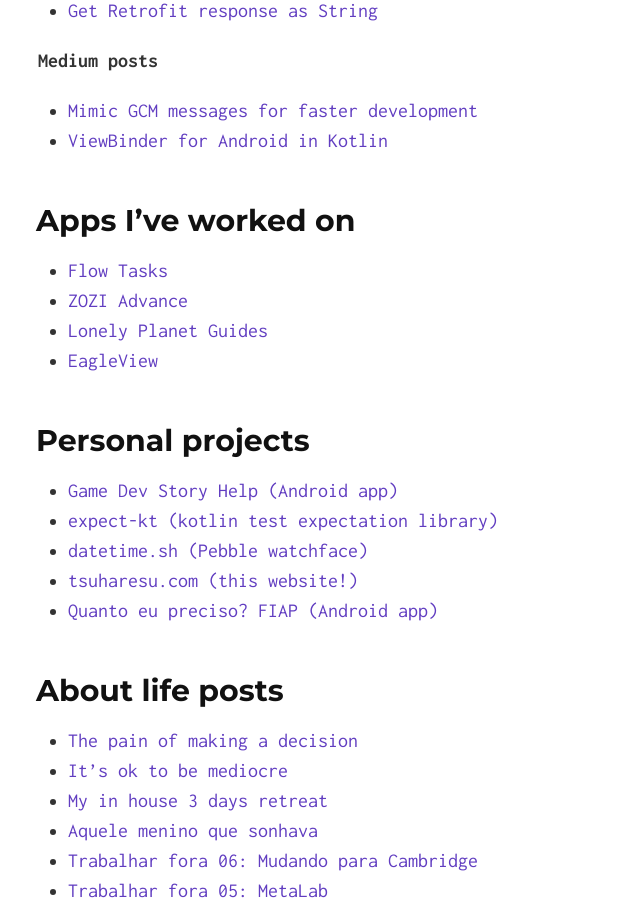
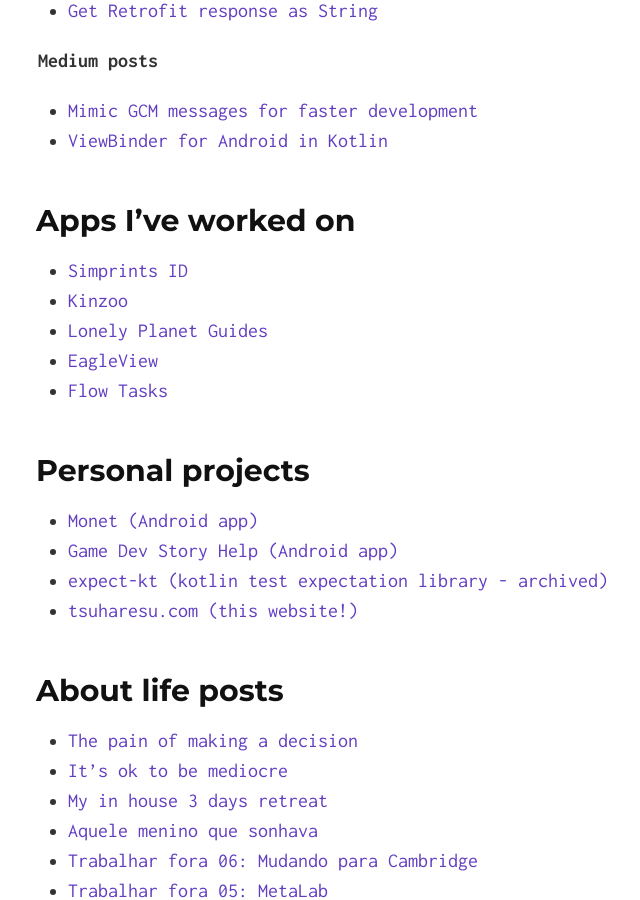
Before and after one commit to tsuharesu/tsuharesu.github.io, a Jekyll site: the page built from index.md, in a window 1280 px wide and 900 px high, scrolled down 844 px. Shown: the whole window, without its empty margins (102-742 px from the left). Built offline with Jekyll 4.4.1, drawn with Linux system fonts in a browser that asks for light colours.

Commit message:
Update projects

```diff
--- a/_data/projects.yml
+++ b/_data/projects.yml
@@ -1,10 +1,8 @@
+- name: Monet (Android app)
+  url: https://play.google.com/store/apps/details?id=com.tsuharesu.expensemanager
 - name: Game Dev Story Help (Android app)
   url: https://play.google.com/store/apps/details?id=br.com.tsuharesu.gamedevstoryhelp.free
-- name: expect-kt (kotlin test expectation library)
-  url: https://tsuharesu.com/expect-kt/
-- name: datetime.sh (Pebble watchface)
-  url: https://github.com/tsuharesu/datetime.sh
+- name: expect-kt (kotlin test expectation library - archived)
+  url: https://github.com/tsuharesu/expect-kt
 - name: tsuharesu.com (this website!)
   url: https://github.com/tsuharesu/tsuharesu.github.io
-- name: Quanto eu preciso? FIAP (Android app)
-  url: https://play.google.com/store/apps/details?id=br.com.tsuharesu.quantoprecisofiap
--- a/_data/social.yml
+++ b/_data/social.yml
@@ -9,4 +9,4 @@
 - name: linkedin
   url: https://www.linkedin.com/in/thalesphelipe
 - name: stack overflow
-  url: https://stackoverflow.com/users/story/1981356
+  url: https://stackoverflow.com/users/1981356/tsuharesu?tab=profile
```
Also changed, not shown: _data/professional.yml (+6 -4 lines), Gemfile.lock.
